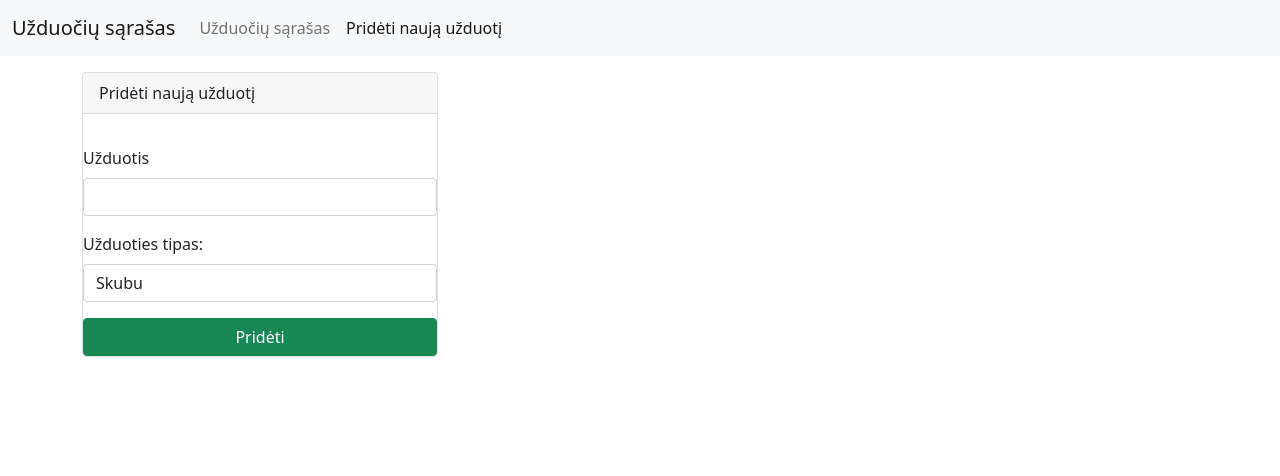
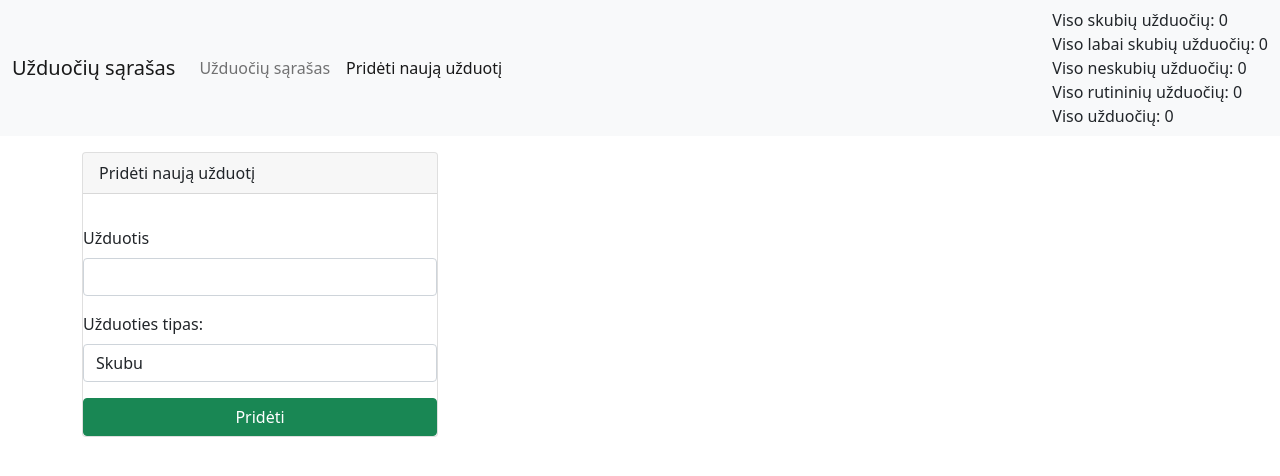
Before and after one commit to dovanaite/Angular_task_2, an Angular app: page /new in a window 1280 px wide. Shown: the top 476 px of the page. Built offline with nearby package versions, Linux system fonts and the light colour scheme.

Commit message:
counting tasks

```diff
--- a/src/app/components/navigation/navigation.component.html
+++ b/src/app/components/navigation/navigation.component.html
@@ -34,5 +34,13 @@
         </li>
       </ul>
     </div>
+    <div class="float-end">
+      Viso skubių užduočių: <span>{{ skubuTaskCount }}</span> <br />
+      Viso labai skubių užduočių: <span>{{ labaiSkubuTaskCount }}</span> <br />
+      Viso neskubių užduočių: <span>{{ neskubuTaskCount }}</span> <br />
+      Viso rutininių užduočių: <span>{{ rutinineTaskCount }}</span
+      ><br />
+      Viso užduočių: <span>{{ taskCount }}</span>
+    </div>
   </div>
 </nav>
--- a/src/app/components/navigation/navigation.component.ts
+++ b/src/app/components/navigation/navigation.component.ts
@@ -8,7 +8,33 @@ import { TasksService } from 'src/app/services/tasks.service';
 })
 export class NavigationComponent implements OnInit {
 
+  public taskCount:number=0;
+  public index:number=0;
+  public taskType:string='';
+  public skubuTaskCount:number=0;
+  public neskubuTaskCount:number=0;
+  public labaiSkubuTaskCount:number=0;
+  public rutinineTaskCount:number=0;
 
+
+constructor(private taskService:TasksService,){
+  this.taskCount=this.taskService.getTaskCount();
+  this.skubuTaskCount=this.taskService.getSkubuTaskCount();
+  this.neskubuTaskCount=this.taskService.getNeskubuTaskCount();
+  this.labaiSkubuTaskCount=this.taskService.getlabaiSkubuTaskCount();
+  this.rutinineTaskCount=this.taskService.getRutininiuTaskCount();
+
+  this.taskService.onTasksChange.subscribe(()=>{
+    this.taskCount=this.taskService.getTaskCount();
+    this.skubuTaskCount=this.taskService.getSkubuTaskCount();
+    this.neskubuTaskCount=this.taskService.getNeskubuTaskCount();
+    this.labaiSkubuTaskCount=this.taskService.getlabaiSkubuTaskCount();
+    this.rutinineTaskCount=this.taskService.getRutininiuTaskCount();
+  });
+
+
+
+}
 
   ngOnInit(): void {
 
--- a/src/app/components/tasks/task-edit/task-edit.component.ts
+++ b/src/app/components/tasks/task-edit/task-edit.component.ts
@@ -27,6 +27,7 @@ public taskType:string='';
   public update(){
     this.taskService.update(this.index,this.taskName,this.taskType);
     this.router.navigate(["/"])
+    this.taskService.onTasksChange.emit();
   }
 
 }
--- a/src/app/services/tasks.service.ts
+++ b/src/app/services/tasks.service.ts
@@ -1,4 +1,4 @@
-import { Injectable } from '@angular/core';
+import { EventEmitter, Injectable } from '@angular/core';
 import { Task } from '../module/TaskModule';
 
 @Injectable({
@@ -6,6 +6,7 @@ import { Task } from '../module/TaskModule';
 })
 export class TasksService {
   public tasks:Task[]=[];
+  public onTasksChange = new EventEmitter();
 
   constructor() { }
 
@@ -27,11 +28,13 @@ export class TasksService {
       });
 
       this.save();
+      this.onTasksChange.emit();
   }
 
   public delete(index:number){
     this.tasks.splice(index,1);
     this.save();
+    this.onTasksChange.emit();
   }
 
   public get(index:number){
@@ -44,4 +47,41 @@ export class TasksService {
     this.save();
   }
 
+  public getTaskCount(){
+
+      return this.tasks.length;
+    }
+
+  public getSkubuTaskCount(){
+      let count=0;
+      this.tasks.forEach(task=>{
+        if(task.taskType=="skubu") count++
+      })
+      return count;
+  }
+  public getNeskubuTaskCount(){
+      let count=0;
+      this.tasks.forEach(task=>{
+        if(task.taskType=="neskubu") count++
+      })
+      return count;
+  }
+  public getlabaiSkubuTaskCount(){
+      let count=0;
+      this.tasks.forEach(task=>{
+        if(task.taskType=="labai skubu") count++
+      })
+      return count;
+  }
+  public getRutininiuTaskCount(){
+      let count=0;
+      this.tasks.forEach(task=>{
+        if(task.taskType=="rutininis") count++
+      })
+      return count;
+  }
+
+
+
+
 }
```
